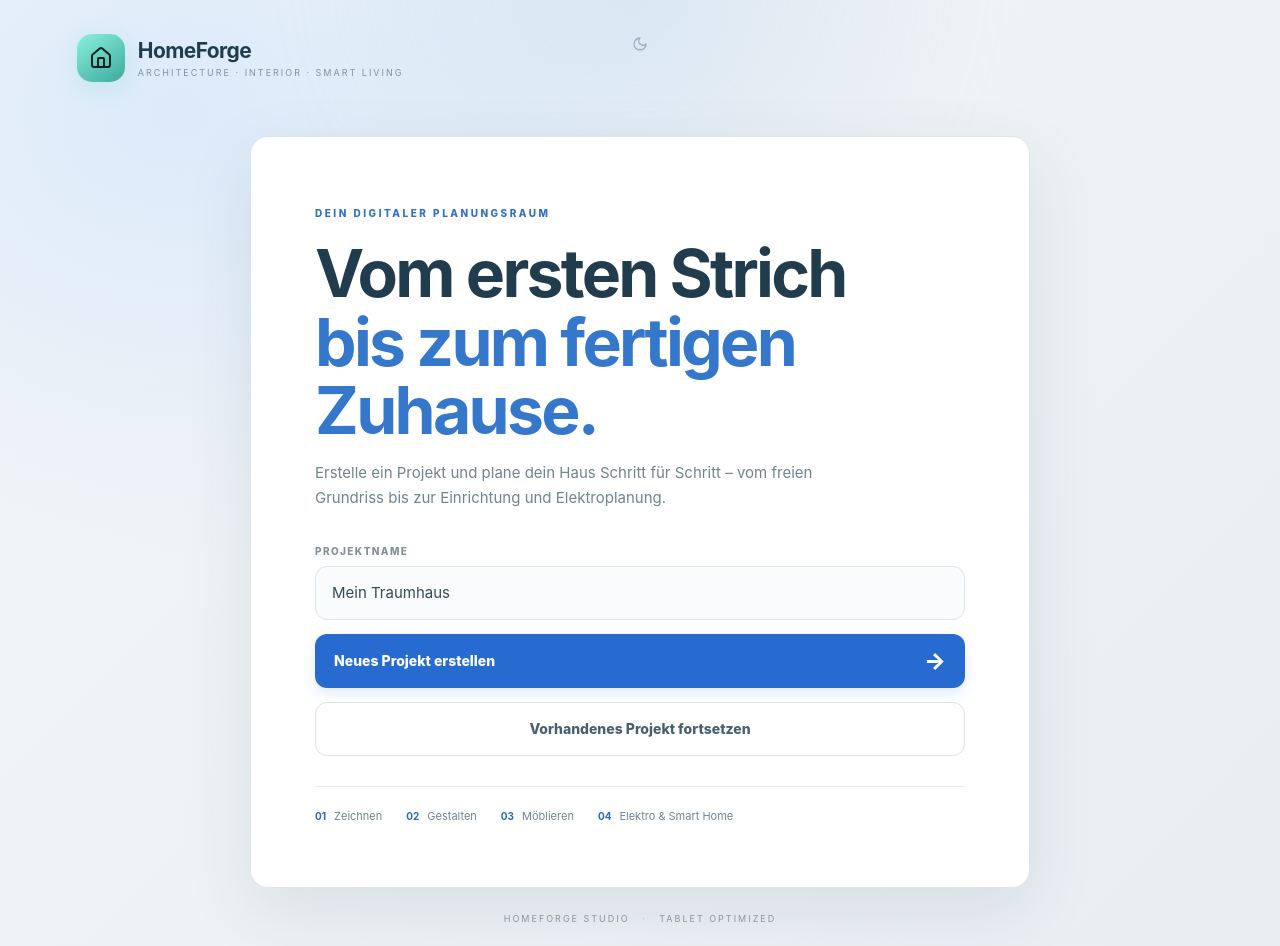
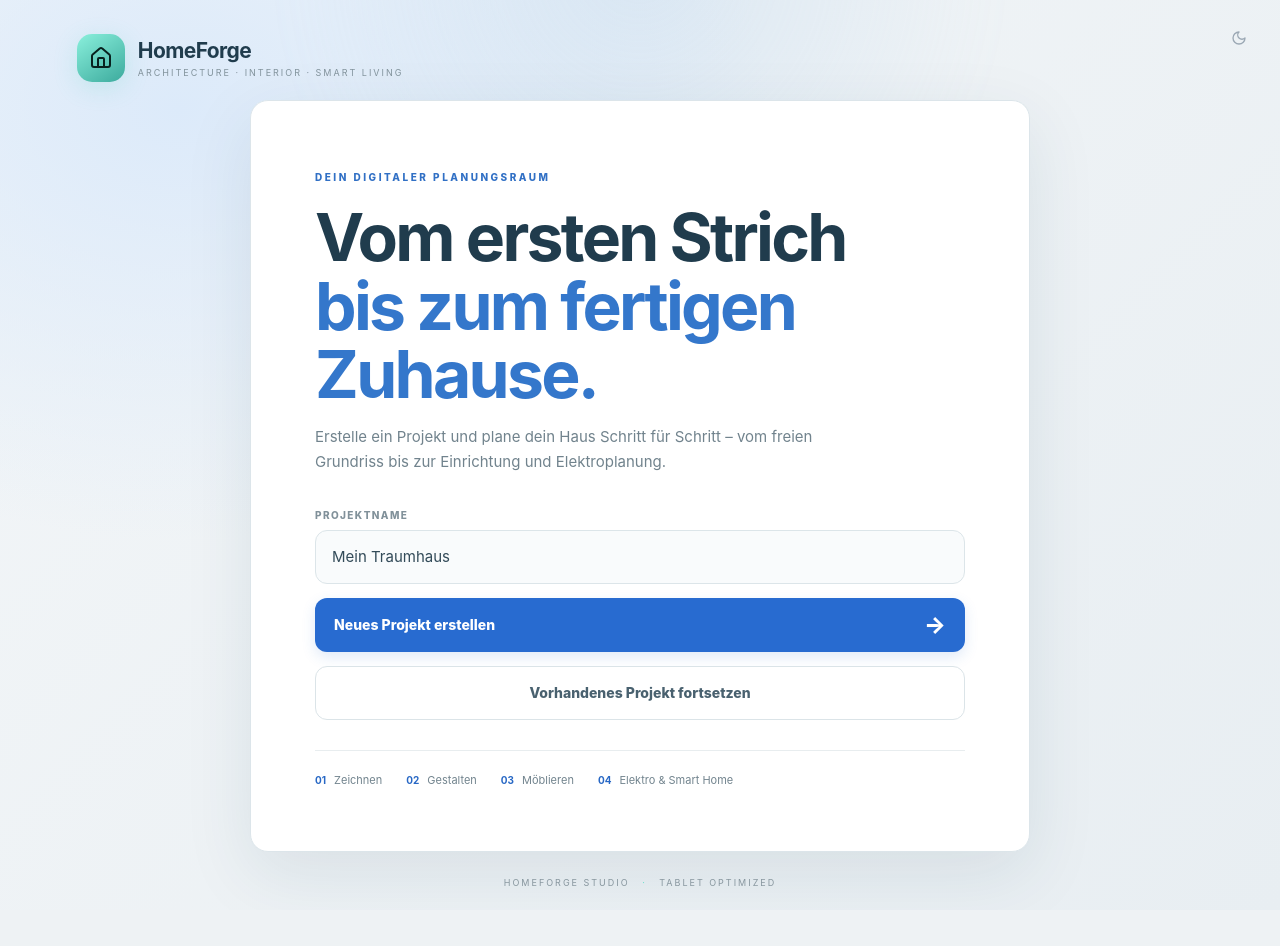
Before and after one commit to CyrexMV/HomeFORGE, a React (Vite) app: page / in a window 1280 px wide. After the commit the page ends 910 px from the top, so only its background shows below. Built offline with nearby package versions, Linux system fonts and the light colour scheme.

Commit message:
Finish welcome screen dark mode control styling

```diff
--- a/src/style.css
+++ b/src/style.css
@@ -355,3 +355,5 @@ button,input,select{font-family:inherit}
 :root[data-theme="dark"] .psStatusPill{background:#1c241c;border-color:#34412a;color:#b1c881}
 :root[data-theme="dark"] .themeToggle{background:#17232d;border-color:#334650;color:#ffd477}
 :root[data-theme="dark"] .welcomeThemeToggle{position:absolute;top:22px;right:24px}
+
+.projectWelcome .welcomeThemeToggle{position:absolute;top:22px;right:24px;z-index:2}
```
